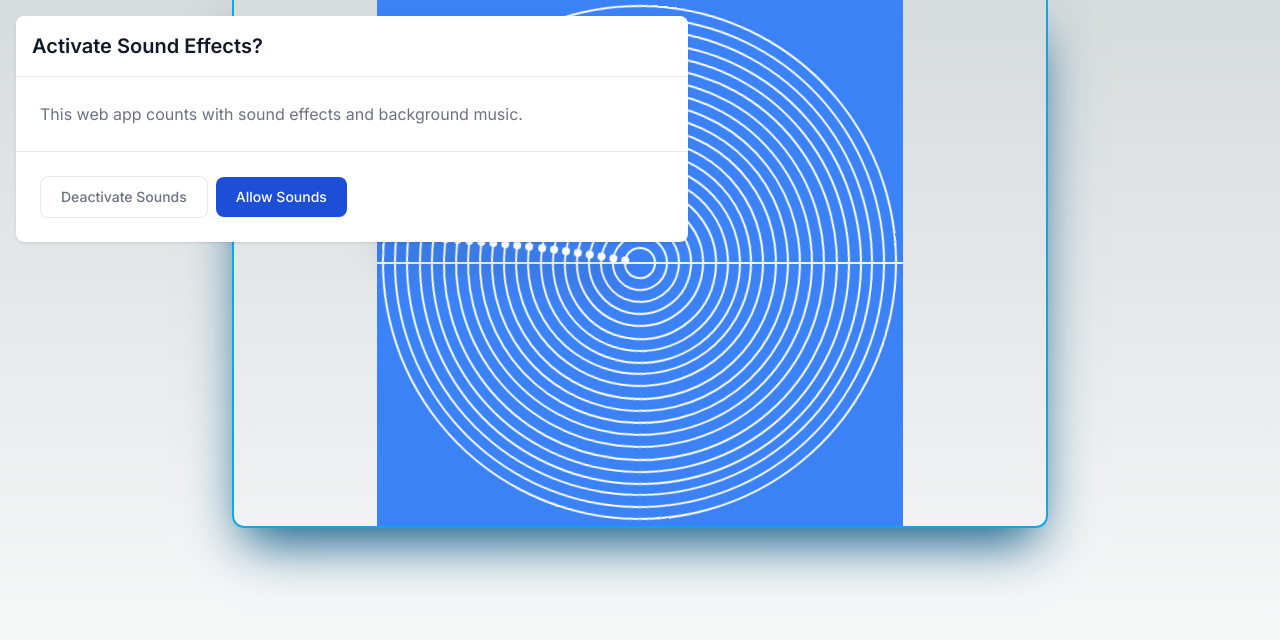
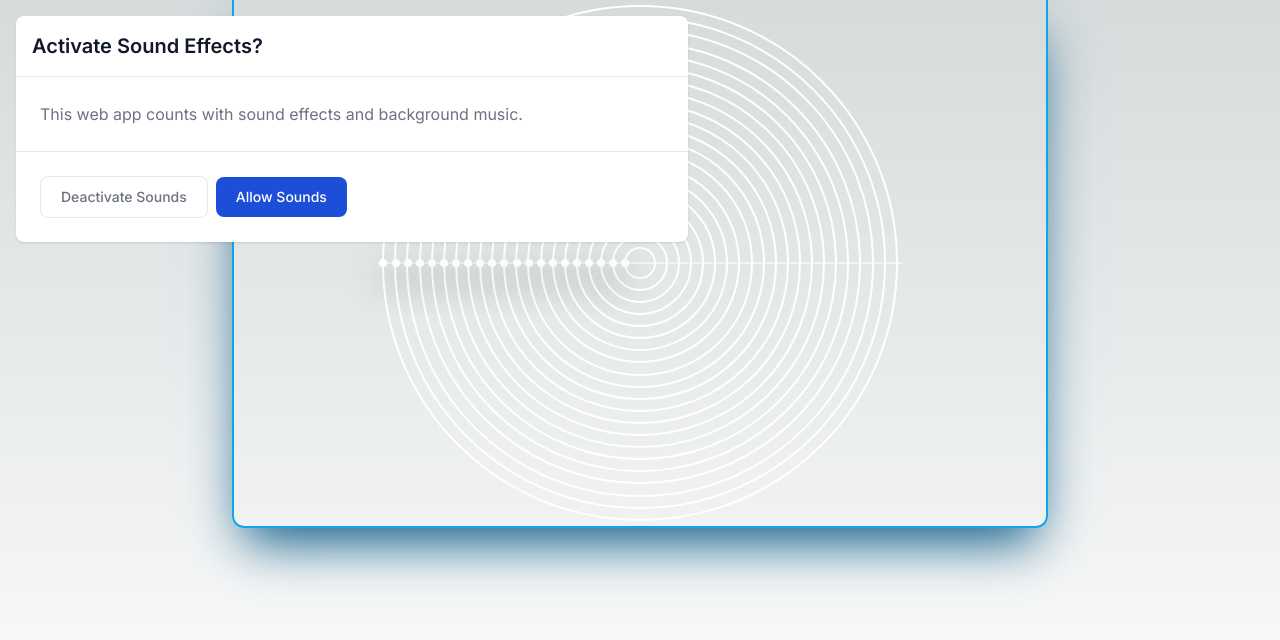
Before and after one commit to TheMrCorvy/Dreams, a Next.js app: page / in a window 1280 px wide. Shown: the top 640 px of the page. Built offline with nearby package versions, Linux system fonts and the light colour scheme; no server answers.

Commit message:
there shall be sound!

```diff
--- a/src/components/Armony/index.tsx
+++ b/src/components/Armony/index.tsx
@@ -34,7 +34,7 @@ const Armony: FC = () => {
 			>
 				<div
 					id="canvas"
-					className="relative bg-blue-500"
+					className="relative"
 					style={{
 						width: canvasSize,
 						height: canvasSize,
--- a/src/components/Ring/index.tsx
+++ b/src/components/Ring/index.tsx
@@ -1,5 +1,6 @@
 import React, { FC, useEffect, useState } from "react"
 
+import useSound from "use-sound"
 import styles from "./Ring.module.css"
 
 interface Props {
@@ -11,10 +12,14 @@ interface Props {
 const Ring: FC<Props> = ({ diameter, time, index }) => {
 	const [animate, setAnimate] = useState(false)
 
+	const [starSound] = useSound(`/sounds/armony-of-stars/${index}.wav`, {
+		volume: 0.25,
+	})
+
 	useEffect(() => {
 		if (animate) {
 			const interval = setInterval(() => {
-				console.log("Play sound for ring number: " + index)
+				starSound()
 			}, (time * 1000) / 2)
 			/**
 			 * Convert time to milliseconds, and divide it by 2,
@@ -28,7 +33,7 @@ const Ring: FC<Props> = ({ diameter, time, index }) => {
 	useEffect(() => {
 		setTimeout(() => {
 			setAnimate(true)
-		}, 5000)
+		}, 10000)
 		/**
 		 * Wait until the component is fully rendered so that the
 		 * timeout and the animation don't desynchronize with each
```
